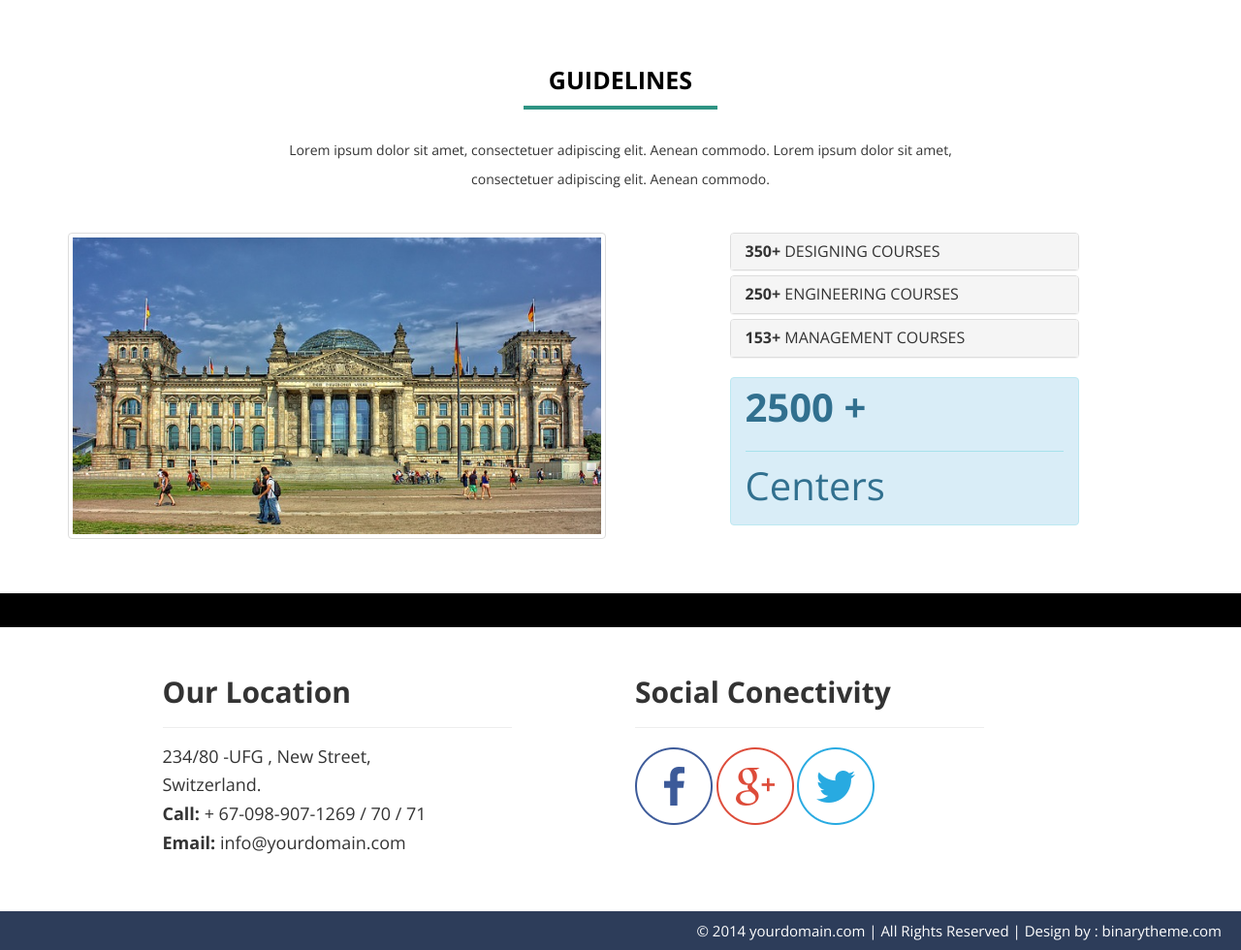
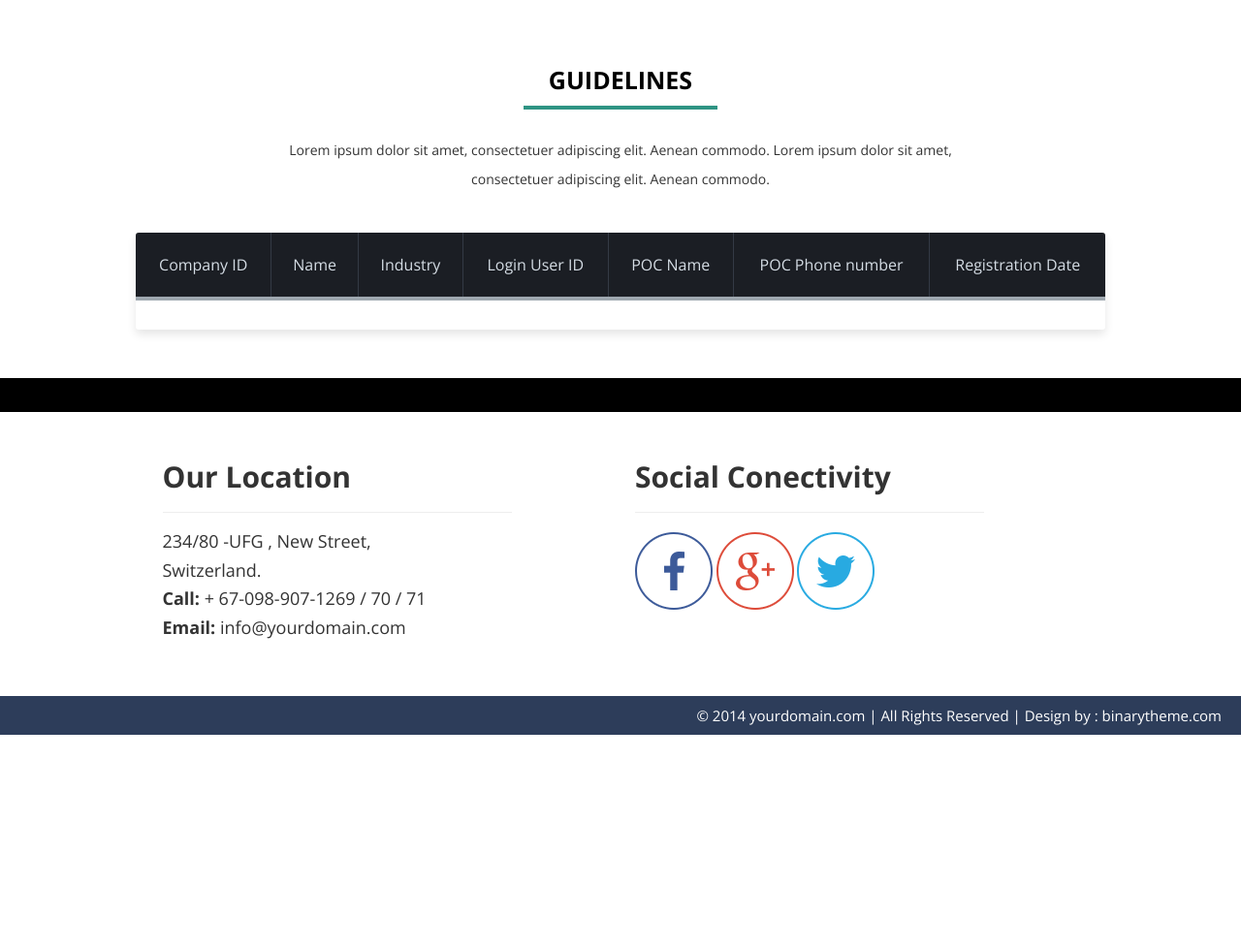
Before and after one commit to akhiludathu/Training_Company_Management_System, a Flask app: page /adminHome in a window 1280 px wide. Shown: the part 1574-2554 px from the top of the page at 97% size. After the commit the page ends 2332 px from the top, so only its background shows below. Run offline with Flask 2, Linux system fonts and the light colour scheme; the visitor is signed in with stand-in values (Sample User, id 1); data that the repository does not hold is empty; some libraries are stand-ins or nearby versions.

Commit message:
Content yet to be added:

```diff
--- a/app.py
+++ b/app.py
@@ -156,8 +156,27 @@ def getIds():
                     'Duration':wish[3],
                     'Start_Date':wish[4]}
             wishes_dict.append(wish_dict)
-        #return 'hi'
-        return json.dumps(wishes_dict)
+
+        cursor.execute("SELECT * FROM Company");
+        ids = cursor.fetchall()
+
+        companies_dict = []
+        for company in ids:
+            company_dict = {
+                    'Id': company[0],
+                    'Name': company[4],
+                    'Uid': company[1],
+                    'POCname':company[2],
+                    'POCnum':company[3],
+                    'Ind':company[6],
+                    'Regdate':"{:%B %d, %Y}".format(company[5])}
+            companies_dict.append(company_dict)
+
+        data = {}
+        data['progs'] = wishes_dict
+        data['comps'] = companies_dict
+
+        return json.dumps(data)
     else:
         return 'random'
     # except Exception as e:
@@ -188,18 +207,18 @@ def getPrograms():
         rs= cursor.fetchone()
         companyid = rs[0]
 
-        query = ("SELECT * FROM Trainee WHERE companyId = \'%s\'" %(companyid))
+        query = ("SELECT b.program_name, a.* FROM Trainee a left join Program b on a.programId=b.programId WHERE a.companyId = \'%s\'" %(companyid))
         cursor.execute(query)
         trs = cursor.fetchall()
 
         trainees_dict = []
         for trainee in trs:
             train_dict = {
-                    'ProgramId':trainee[1],
-                    'Name':trainee[2],
-                    'TraineeId':trainee[7],
-                    'Phone':trainee[3],
-                    'Grade':trainee[8]}
+                    'ProgramId':trainee[2],
+                    'Name':trainee[3],
+                    'TraineeId':trainee[8],
+                    'Phone':trainee[4],
+                    'Grade':trainee[9]}
             trainees_dict.append(train_dict)
 
         data = {}
--- a/templates/admin.html
+++ b/templates/admin.html
@@ -165,69 +165,22 @@
     <!--/.HEADER LINE END-->
 
     <div class="row set-row-pad" >
-      <div class="col-lg-6 col-md-6 col-sm-6 " data-scroll-reveal="enter from the bottom after 0.4s" >
-        <img src="../static/building.jpg" class="img-thumbnail" />
-      </div>
-      <div class="col-lg-4 col-md-4 col-sm-4 col-lg-offset-1 col-md-offset-1 col-sm-offset-1">
-        <div class="panel-group" id="accordion">
-          <div class="panel panel-default" data-scroll-reveal="enter from the bottom after 0.5s">
-              <div class="panel-heading" >
-                  <h4 class="panel-title">
-                      <a data-toggle="collapse" data-parent="#accordion" href="#collapse1" class="collapsed">
-                        <strong>   350+</strong> DESIGNING COURSES
-                      </a>
-                  </h4>
-              </div>
-              <div id="collapse1" class="panel-collapse collapse" style="height: 0px;">
-                  <div class="panel-body">
-                      <p>Lorem ipsum dolor sit amet, consectetur adipiscing elit. Vivamus sagittis egestas mauris ut vehicula. Cras viverra ac orci ac aliquam. Nulla eget condimentum mauris, eget tincidunt est.</p>
-                  </div>
-              </div>
-          </div>
+      <table id="CompanyTable" class="table-fill">
+        <thead>
+          <tr>
+            <th class="text-center">Company ID</th>
+            <th class="text-center">Name</th>
+            <th class="text-center">Industry</th>
+            <th class="text-center">Login User ID</th>
+            <th class="text-center">POC Name</th>
+            <th class="text-center">POC Phone number</th>
+            <th class="text-center">Registration Date</th>
+          </tr>
+        </thead>
 
-          <div class="panel panel-default" data-scroll-reveal="enter from the bottom after 0.7s">
-              <div class="panel-heading">
-                  <h4 class="panel-title">
-                      <a data-toggle="collapse" data-parent="#accordion" href="#collapse2" class="collapsed">
-                        <strong>   250+</strong> ENGINEERING COURSES
-                      </a>
-                  </h4>
-              </div>
-              <div id="collapse2" class="panel-collapse collapse" style="height: 0px;">
-                  <div class="panel-body">
-                      <p>
-                         Lorem ipsum dolor sit amet, consectetur adipiscing elit. Vivamus sagittis egestas mauris ut vehicula. Cras viverra ac orci ac aliquam. Nulla eget condimentum mauris, eget tincidunt est.
-                      </p>
-                  </div>
-              </div>
-          </div>
-
-          <div class="panel panel-default" data-scroll-reveal="enter from the bottom after 0.9s">
-              <div class="panel-heading">
-                  <h4 class="panel-title">
-                      <a data-toggle="collapse" data-parent="#accordion" href="#collapse3" class="collapsed">
-                          <strong>   153+</strong> MANAGEMENT COURSES
-                      </a>
-                  </h4>
-              </div>
-              <div id="collapse3" class="panel-collapse collapse"  style="height: 0px;">
-                  <div class="panel-body">
-                      <p>
-                         Lorem ipsum dolor sit amet, consectetur adipiscing elit. Vivamus sagittis egestas mauris ut vehicula. Cras viverra ac orci ac aliquam. Nulla eget condimentum mauris, eget tincidunt est.
-                      </p>
-                  </div>
-              </div>
-          </div>
-        </div>
-
-        <div class="alert alert-info" data-scroll-reveal="enter from the bottom after 1.1s" >
-         <span style="font-size:40px;">
-            <strong> 2500 + </strong>
-             <hr />
-             Centers
-         </span>
-        </div>
-      </div>
+        <tbody class="table-hover">
+        </tbody>
+      </table>
     </div>
   </div>
 
@@ -387,7 +340,9 @@ $(function() {
                         $('<h6>'),
                         $('<button>').attr('class','btn btn-info btn-set').text('Remove')));
 
-            var progobj = JSON.parse(res);
+            dat = JSON.parse(res)
+            var progobj = dat.progs;
+            var compobj = dat.comps
 
             var prog = '';
 
@@ -466,6 +421,30 @@ $(function() {
                 });
                 $('#coursesdiv').append(prog);
             });
+
+            length = compobj.length
+            for(var i=0;i<length;i++)
+            {
+                var x=document.getElementById('CompanyTable').insertRow(1);
+                var c1=x.insertCell(0);
+                var c2=x.insertCell(1);
+                var c3=x.insertCell(2);
+                var c4=x.insertCell(3);
+                var c5=x.insertCell(4);
+                var c6=x.insertCell(5);
+                var c7=x.insertCell(6);
+
+                c1.innerHTML=compobj[i].Id;
+                c2.innerHTML=compobj[i].Name;
+                c3.innerHTML=compobj[i].Ind;
+                c4.innerHTML=compobj[i].Uid;
+                c5.innerHTML=compobj[i].POCname;
+                c6.innerHTML=compobj[i].POCnum;
+                c7.innerHTML=compobj[i].Regdate;
+                //str = '<button class="btn btn-info" onclick="myFunction({0})">Remove</button>';
+                //str = str.replace("{0}",trainobj[i].TraineeId)
+                //c6.innerHTML=str;
+            }
         },
         error: function(error) {
             console.log(error);
--- a/templates/company.html
+++ b/templates/company.html
@@ -170,7 +170,7 @@
           <tr>
             <th class="text-center">Trainee ID</th>
             <th class="text-center">Name</th>
-            <th class="text-center">Program ID</th>
+            <th class="text-center">Program Name</th>
             <th class="text-center">Grade</th>
             <th class="text-center">Phone number</th>
             <th class="text-center">Remove</th>
```
Also changed, not shown: static/faculty/1.jpg, static/faculty/2.jpg, static/faculty/3.jpg.
